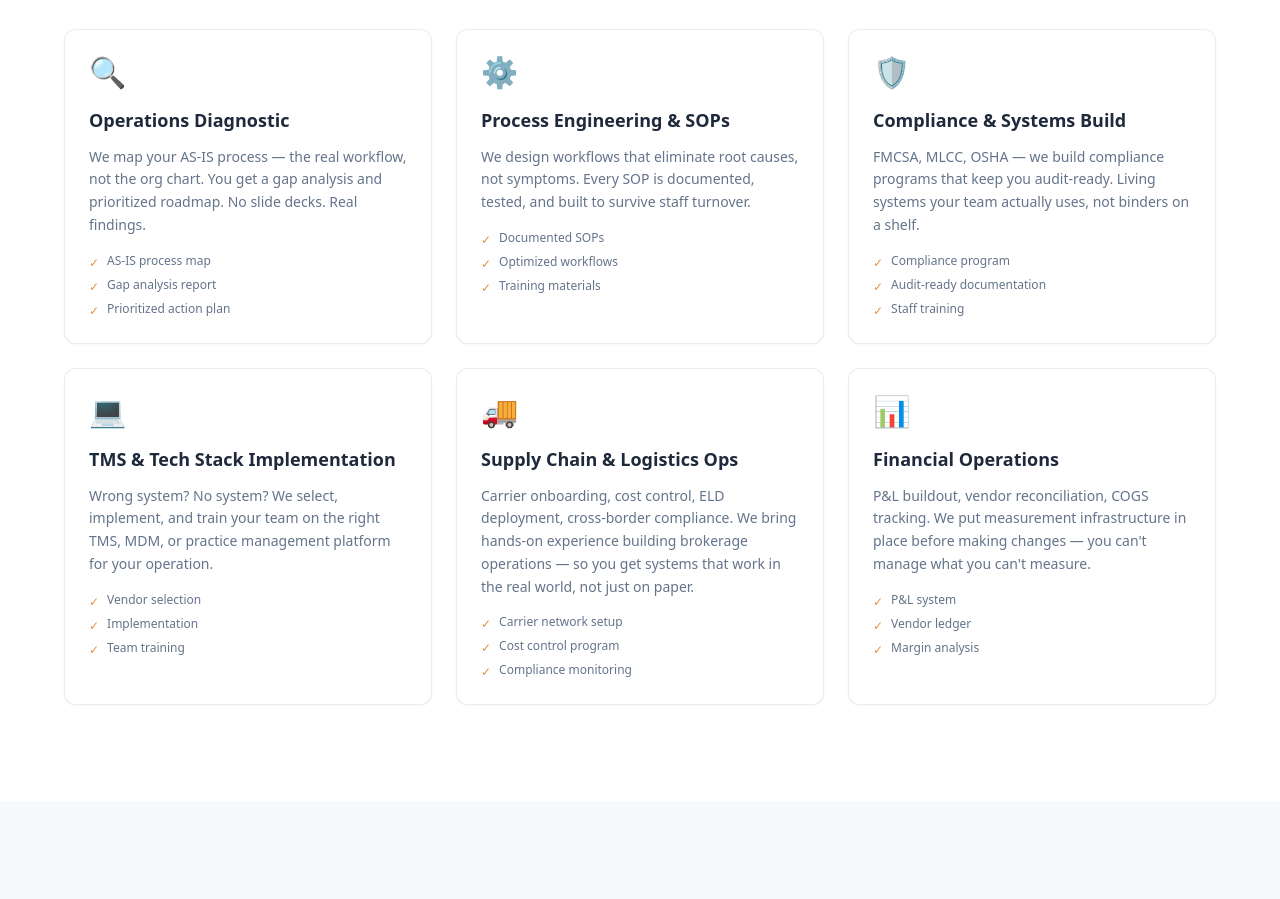
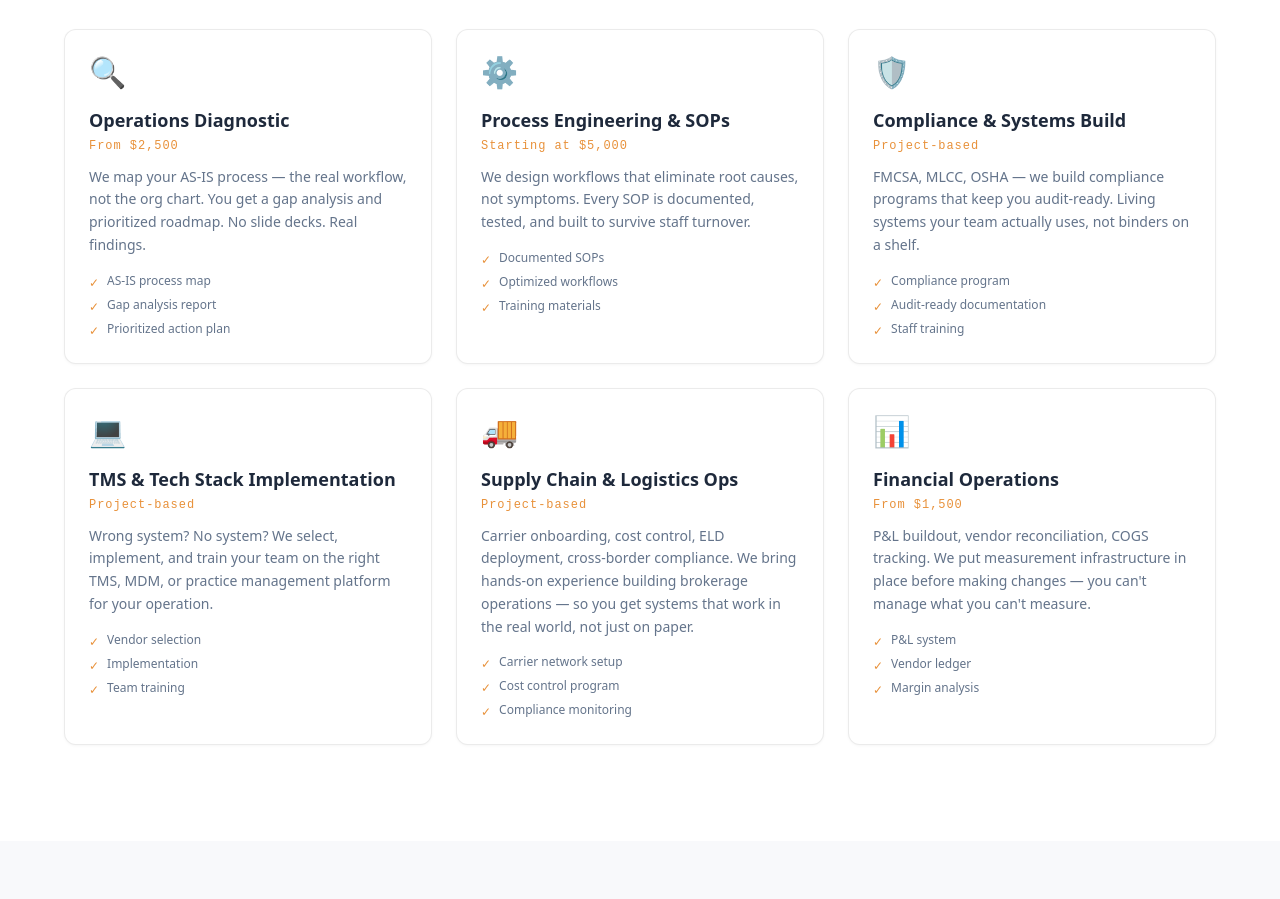
Before and after one commit to tru0blu0/trublue-solution, a React (Vite) app: page / in a window 1280 px wide. Shown: the part 1040-1939 px from the top of the page. Built offline with nearby package versions, Linux system fonts and the light colour scheme.

Commit message:
iter2: add pricing signals to all 6 services

```diff
--- a/src/components/Services.tsx
+++ b/src/components/Services.tsx
@@ -29,9 +29,12 @@ export default function Services() {
               transition={{ delay: i * 0.08 }}
             >
               <div className="text-3xl mb-4">{service.icon}</div>
-              <h3 className="font-display text-lg font-bold mb-3 group-hover:text-navy transition-colors">
+              <h3 className="font-display text-lg font-bold mb-1 group-hover:text-navy transition-colors">
                 {service.title}
               </h3>
+              <p className="font-mono text-xs tracking-[0.08em] text-gold mb-3">
+                {service.price}
+              </p>
               <p className="text-sm text-text-muted mb-4 leading-relaxed">
                 {service.description}
               </p>
--- a/src/data.ts
+++ b/src/data.ts
@@ -37,36 +37,42 @@ export const services = [
   {
     title: 'Operations Diagnostic',
     icon: '🔍',
+    price: 'From $2,500',
     description: 'We map your AS-IS process — the real workflow, not the org chart. You get a gap analysis and prioritized roadmap. No slide decks. Real findings.',
     deliverables: ['AS-IS process map', 'Gap analysis report', 'Prioritized action plan'],
   },
   {
     title: 'Process Engineering & SOPs',
     icon: '⚙️',
+    price: 'Starting at $5,000',
     description: 'We design workflows that eliminate root causes, not symptoms. Every SOP is documented, tested, and built to survive staff turnover.',
     deliverables: ['Documented SOPs', 'Optimized workflows', 'Training materials'],
   },
   {
     title: 'Compliance & Systems Build',
     icon: '🛡️',
+    price: 'Project-based',
     description: 'FMCSA, MLCC, OSHA — we build compliance programs that keep you audit-ready. Living systems your team actually uses, not binders on a shelf.',
     deliverables: ['Compliance program', 'Audit-ready documentation', 'Staff training'],
   },
   {
     title: 'TMS & Tech Stack Implementation',
     icon: '💻',
+    price: 'Project-based',
     description: 'Wrong system? No system? We select, implement, and train your team on the right TMS, MDM, or practice management platform for your operation.',
     deliverables: ['Vendor selection', 'Implementation', 'Team training'],
   },
   {
     title: 'Supply Chain & Logistics Ops',
     icon: '🚚',
+    price: 'Project-based',
     description: 'Carrier onboarding, cost control, ELD deployment, cross-border compliance. We bring hands-on experience building brokerage operations — so you get systems that work in the real world, not just on paper.',
     deliverables: ['Carrier network setup', 'Cost control program', 'Compliance monitoring'],
   },
   {
     title: 'Financial Operations',
     icon: '📊',
+    price: 'From $1,500',
     description: 'P&L buildout, vendor reconciliation, COGS tracking. We put measurement infrastructure in place before making changes — you can\'t manage what you can\'t measure.',
     deliverables: ['P&L system', 'Vendor ledger', 'Margin analysis'],
   },
```
